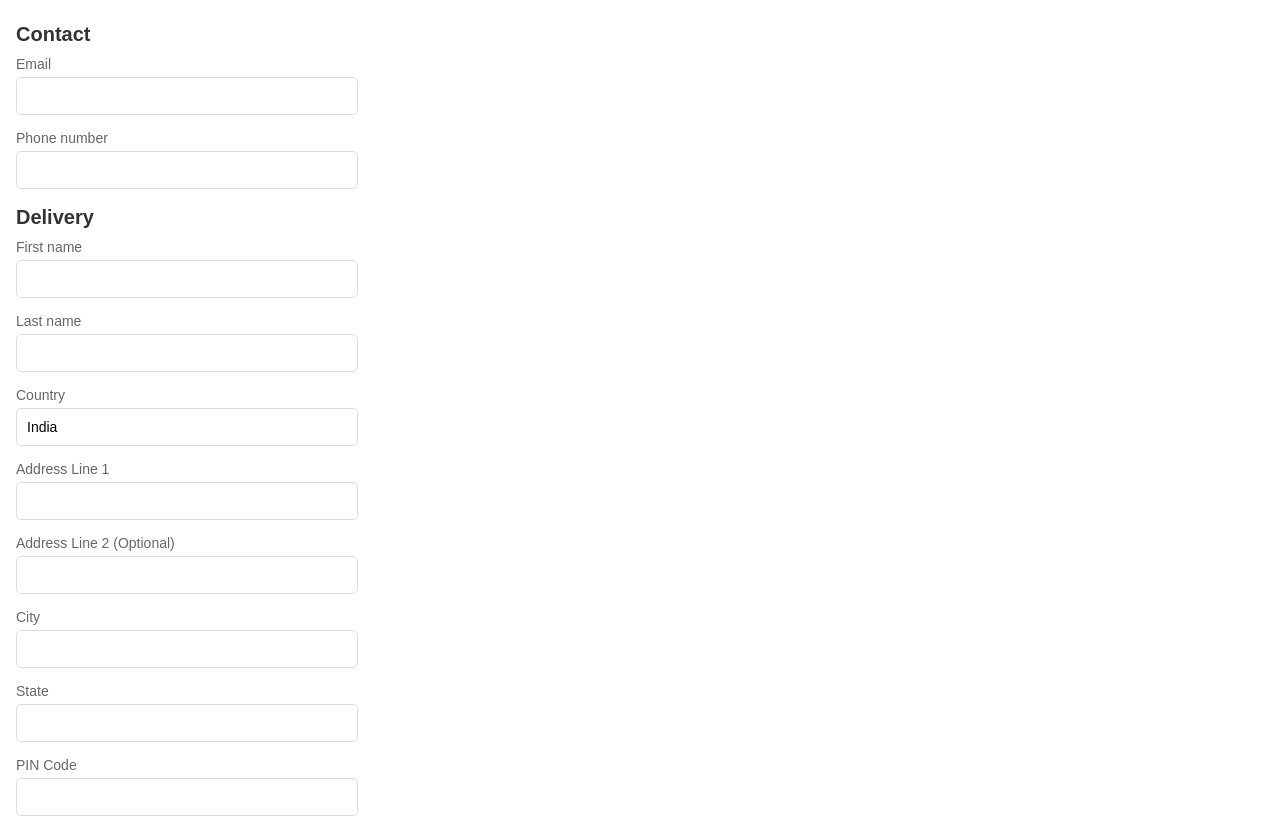
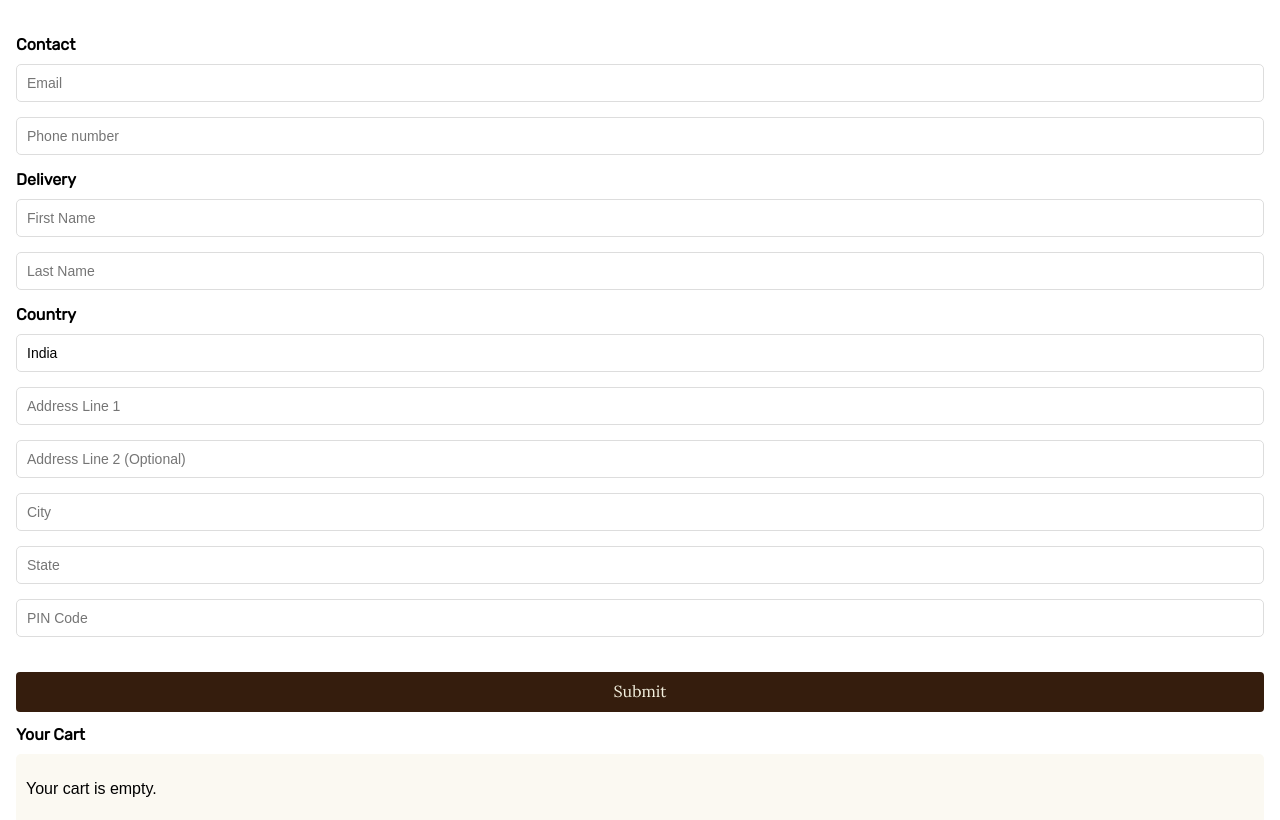
Before and after one commit to hritiksth764/maahermobile, a website: page UserForm.html in a window 1280 px wide. Shown: the top 820 px of the page. Drawn offline with Linux system fonts and the light colour scheme.

Commit message:
the userform fixed and some minor adjustments

```diff
--- a/UserForm.css
+++ b/UserForm.css
@@ -6,60 +6,169 @@ body {
   overflow-x: hidden;
 }
 
+@font-face {
+  font-family: "Lora";
+  src: url("fonts/lora-regular-webfont.woff") format("woff");
+  font-weight: 400, 600;
+  font-style: normal;
+}
+
+@font-face {
+  font-family: "Lora1";
+  src: url("fonts/lora-bold-webfont.woff") format("woff");
+  font-weight: 700;
+  font-style: normal;
+}
+
+@font-face {
+  font-family: "Lora2";
+  src: url("fonts/lora-italic-webfont.woff") format("woff");
+  font-weight: 400;
+  font-style: italic;
+}
+
+@font-face {
+  font-family: "Lora3";
+  src: url("fonts/lora-bolditalic-webfont.woff") format("woff");
+  font-weight: 700;
+  font-style: italic;
+}
+
+@font-face {
+  font-family: "Rubik";
+  src: url("fonts/Rubik-Regular.woff");
+  font-weight: 500, 700;
+  font-style: normal;
+}
 .form-container {
   overflow-x: hidden;
   width: auto;
-  margin: 10px 16px;
+  margin: 24px 16px;
   background-color: white;
-  border-radius: 10px;
 }
 
 h1,
 h2 {
-  font-size: 20px;
   margin-bottom: 10px;
-  color: #333;
+  color: #000;
+  font-family: Rubik;
+  font-size: 16px;
+  font-style: normal;
+
+  line-height: normal;
 }
 
 .form-group {
   margin-bottom: 15px;
 }
 
-.form-group label {
-  display: block;
-  font-size: 14px;
-  margin-bottom: 5px;
-  color: #666;
-}
-
-.form-group input {
-  width: 320px;
+.form-container .form-group input {
+  box-sizing: border-box;
+  width: 100%;
   padding: 10px;
   border: 1px solid #ddd;
   border-radius: 5px;
   font-size: 14px;
 }
 
-button {
+#submitFormBtn {
   width: 100%;
   padding: 10px;
-  background-color: #5a4a42;
   color: white;
   border: none;
-  border-radius: 5px;
+  border-radius: 4px;
+  background: #351d0d;
   font-size: 16px;
   cursor: pointer;
   margin-top: 20px;
+  color: #f4f1df;
+  font-family: Lora;
+  font-size: 16px;
+  font-style: normal;
+  font-weight: 500;
+  line-height: normal;
 }
 
-button:hover {
-  background-color: #4b3e36;
+.form-container #buyNowBtn {
+  width: 100%;
+  padding: 10px;
+  color: white;
+  border-radius: 4px;
+  background: #351d0d;
+  font-size: 16px;
+  cursor: pointer;
+  margin-top: 20px;
+  color: #f4f1df;
+  font-family: Lora;
+  font-size: 16px;
+  font-style: normal;
+  font-weight: 500;
+  line-height: normal;
 }
 
 #cartDetails {
-  margin-top: 20px;
+  /* margin-top: 20px; */
+  padding-left: 0;
   padding: 10px;
-  background-color: #f9f9f9;
-  border: 1px solid #ddd;
+  background: #fbf9f2;
+  /* border: 1px solid #ddd; */
   border-radius: 5px;
 }
+
+.cart-items-list {
+  margin: 0;
+  padding: 0;
+}
+
+.cart-item {
+  display: flex;
+  flex-direction: column; /* Stack product name, price, and quantity controls */
+  margin-bottom: 30px; /* Space between cart items */
+  /* padding: 10px; Padding inside each cart item */
+  border-bottom: 1px solid #e0e0e0; /* Divider between items */
+}
+
+.product-name {
+  /* * Slightly larger font size */
+  margin-bottom: 5px; /* Space below the product name */
+  color: #000;
+  margin: 0 !important;
+
+  font-family: Rubik;
+  font-size: 24px;
+  font-style: normal;
+  font-weight: 400;
+  line-height: 32px; /* 133.333% */
+}
+
+.product-price {
+  color: #000;
+  margin: 0 !important;
+  font-family: Rubik;
+  font-size: 16px;
+  font-style: normal;
+  font-weight: 400;
+  line-height: normal;
+  margin-bottom: 5px; /* Space below the price */
+}
+
+.remove-link {
+  color: #c04070;
+
+  font-family: Rubik;
+  font-size: 16px;
+  font-style: normal;
+  font-weight: 400;
+  line-height: normal;
+}
+
+.cart-summary {
+  flex: 1 0 0;
+  color: #000;
+
+  font-family: Rubik;
+  font-size: 12px;
+  font-style: normal;
+  font-weight: 400;
+  line-height: normal;
+}
--- a/UserForm.html
+++ b/UserForm.html
@@ -12,52 +12,62 @@
       <!-- Contact Information Form -->
       <form id="userForm">
         <div class="form-group">
-          <label for="email">Email</label>
-          <input type="email" id="email" name="email" required />
+          <!-- <label for="email">Email</label> -->
+          <input type="email" id="email" placeholder="Email" required />
         </div>
         <div class="form-group">
-          <label for="phone">Phone number</label>
-          <input type="tel" id="phone" name="phone" required />
+          <!-- <label for="phone">Phone number</label> -->
+          <input type="tel" id="phone" placeholder="Phone number" required />
         </div>
 
         <h2>Delivery</h2>
         <div class="form-group">
-          <label for="firstName">First name</label>
-          <input type="text" id="firstName" name="firstName" required />
+          <!-- <label for="firstName">First name</label> -->
+          <input type="text" id="firstName" placeholder="First Name" required />
         </div>
         <div class="form-group">
-          <label for="lastName">Last name</label>
-          <input type="text" id="lastName" name="lastName" required />
+          <!-- <label for="lastName">Last name</label> -->
+          <input type="text" id="lastName" placeholder="Last Name" required />
         </div>
         <div class="form-group">
-          <label for="country">Country</label>
+          <h1>Country</h1>
           <input
             type="text"
             id="country"
-            name="country"
+            placeholder="Country"
             value="India"
             readonly
           />
         </div>
         <div class="form-group">
-          <label for="address1">Address Line 1</label>
-          <input type="text" id="address1" name="address1" required />
+          <!-- <label for="address1">Address Line 1</label> -->
+          <input
+            type="text"
+            id="address1"
+            placeholder="Address Line 1"
+            required
+          />
         </div>
         <div class="form-group">
-          <label for="address2">Address Line 2 (Optional)</label>
-          <input type="text" id="address2" name="address2" />
+          <!-- <label for="address2">Address Line 2 (Optional)</label> -->
+
+          <input
+            type="text"
+            id="address2"
+            placeholder="Address Line 2 (Optional)"
+          />
         </div>
         <div class="form-group">
-          <label for="city">City</label>
-          <input type="text" id="city" name="city" required />
+          <!-- <label for="city">City</label> -->
+          <input type="text" id="city" placeholder="City" required />
         </div>
         <div class="form-group">
-          <label for="state">State</label>
-          <input type="text" id="state" name="state" required />
+          <!-- <label for="state">State</label> -->
+          <input type="text" id="state" placeholder="State" required />
         </div>
         <div class="form-group">
-          <label for="pin">PIN Code</label>
-          <input type="text" id="pin" name="pin" required />
+          <!-- <label for="pin">PIN Code</label> -->
+          <input type="text" id="pin" placeholder="PIN Code" required />
         </div>
 
         <button type="submit" id="submitFormBtn">Submit</button>
--- a/UserForm.js
+++ b/UserForm.js
@@ -8,14 +8,15 @@ function displayCart() {
     return;
   }
 
-  let cartHtml = "<ul>";
+  let cartHtml = "<ul class='cart-items-list'>";
   let total = 0;
 
   cartItems.forEach((item) => {
     cartHtml += `
-          <li>
-              <p>${item.name} - RS. ${item.price} x ${item.quantity}</p>
-              <p><a href="#" onclick="removeItemFromCart('${item.name}')">Remove</a></p>
+      <li class="cart-item">
+        <p class="product-name">${item.name}</p>
+        <p class="product-price">RS. ${item.price} x ${item.quantity}</p>
+        <p><a href="#" onclick="removeItemFromCart('${item.name}')" class="remove-link">Remove</a></p>
       </li>
     `;
     total += item.price * item.quantity;
@@ -23,9 +24,11 @@ function displayCart() {
 
   cartHtml += `
     </ul>
+    <div class="cart-summary">
       <p><strong>Subtotal:</strong> RS. ${total}</p>
       <p><strong>Shipping:</strong> RS. 50</p>
       <p><strong>Total:</strong> RS. ${(total + 50).toFixed(2)}</p>
+    </div>
   `;
 
   cartDetails.innerHTML = cartHtml;
```
Lines whose indentation alone changed are shown as unchanged.
